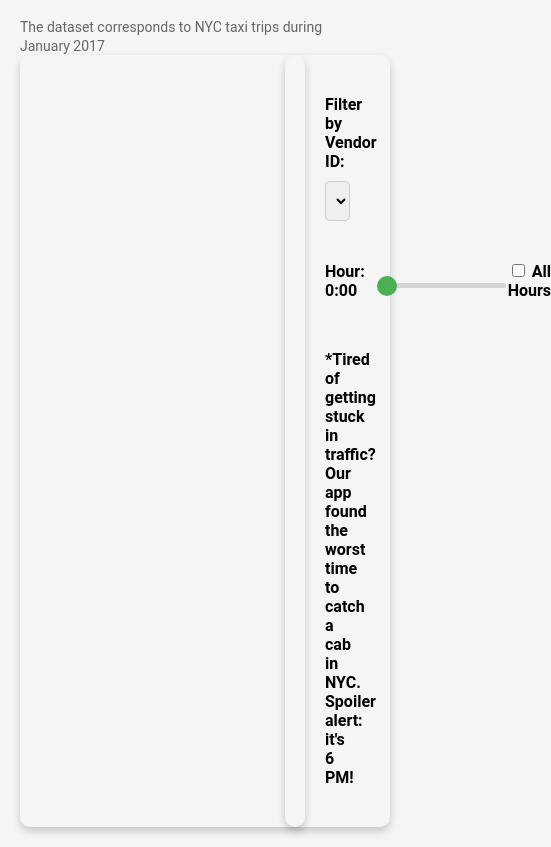
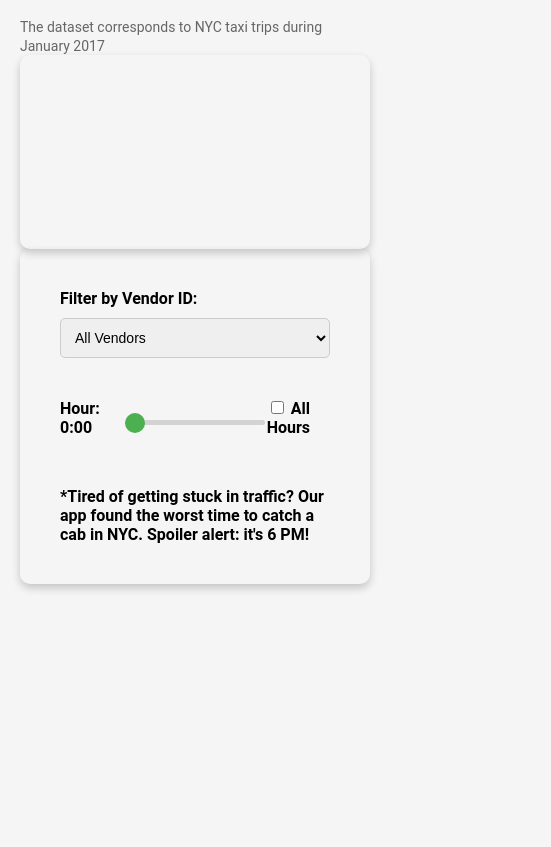
Before and after one commit to fsystemweb/nyc-taxi-trips, a website built with Parcel: page src/index.html in a window 390 px wide. Shown: the part 67-914 px from the top of the page, 551 px wide, since content can reach past the window. After the commit the page ends 844 px from the top, so only its background shows below. Built offline with nearby package versions, Linux system fonts and the light colour scheme; no server answers.

Commit message:
add mobile support

```diff
--- a/src/style.css
+++ b/src/style.css
@@ -98,3 +98,15 @@ input[type="range"]:disabled {
   grid-template-columns: 70% 30%;
   gap: 20px;
 }
+
+
+/*Mobile view*/
+@media screen and (max-width: 600px) {
+  .main-content {
+    display: block;
+  }
+
+  .chart-container {
+    width: auto;
+  }
+}
```
Also changed, not shown: README.md.
